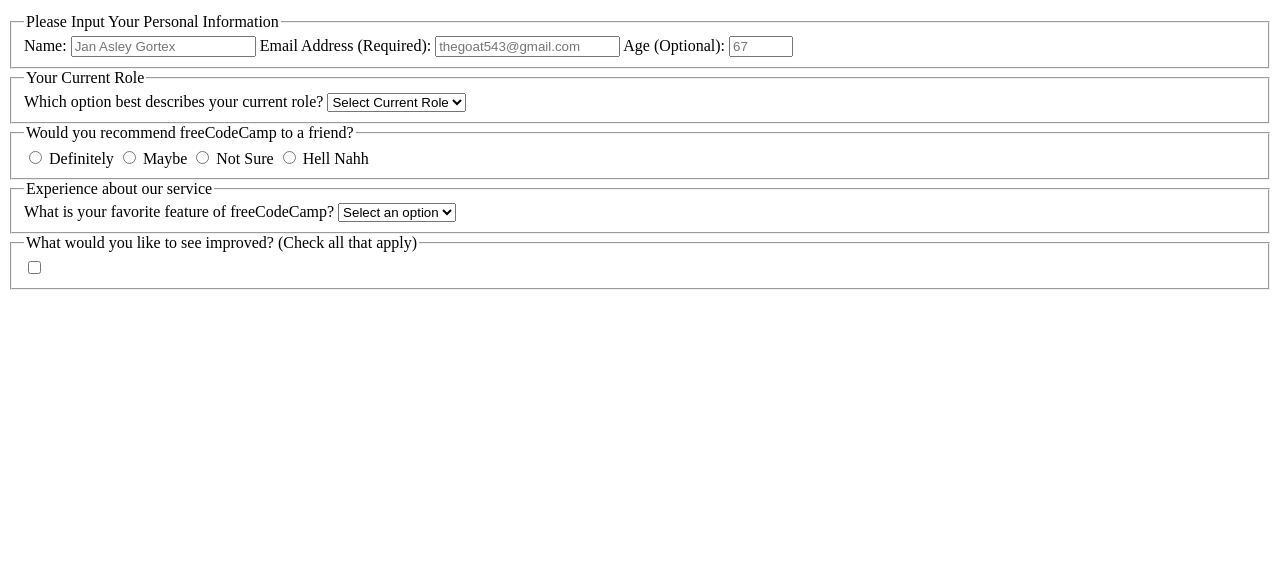
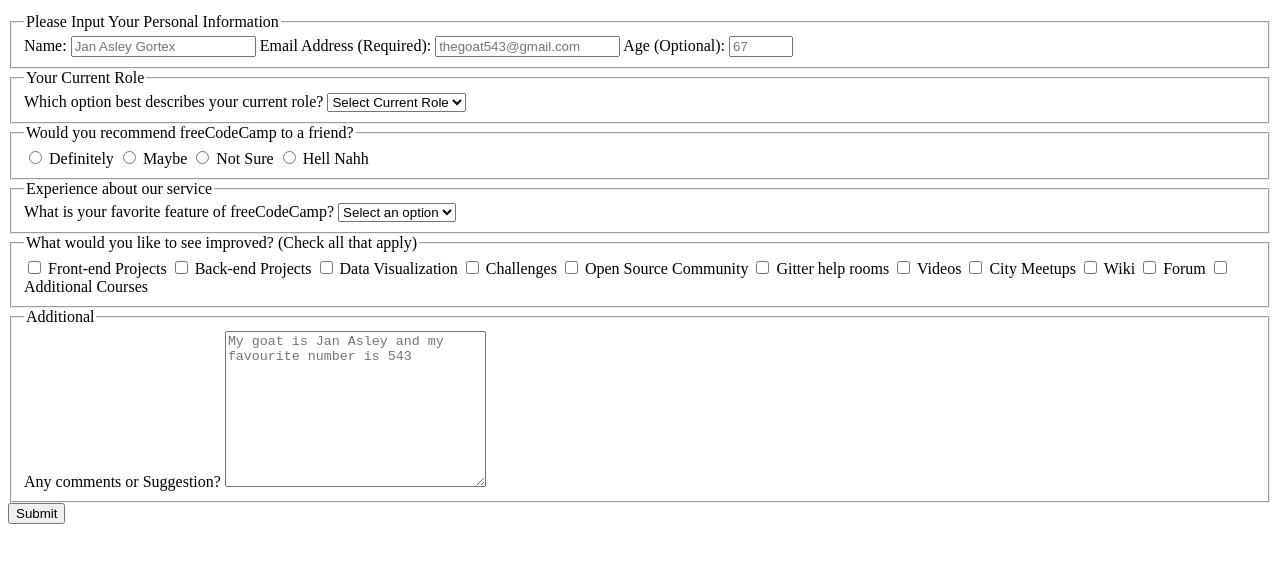
Before and after one commit to JustineBetito/Streak, a plain HTML site: page Forms and Tables HTML/SurveyFormCertificationProject.html in a window 1280 px wide. Shown: the part 101-664 px from the top of the page. Drawn offline with Linux system fonts and the light colour scheme.

Commit message:
my first draft before checking and debugging later

```diff
--- a/Forms and Tables HTML/SurveyFormCertificationProject.html
+++ b/Forms and Tables HTML/SurveyFormCertificationProject.html
@@ -78,8 +78,49 @@
                 <fieldset>
                     <legend>What would you like to see improved? (Check all that apply)</legend>
 
-                    <input type="checkbox"/>
+                    <input type="checkbox" id="front-end" name="improved" value="front-end"/>
+                    <label for="front-end">Front-end Projects</label>
+
+                    <input type="checkbox" id="back-end" name="improved" value="back-end"/>
+                    <label for="back-end">Back-end Projects</label>
+
+                    <input type="checkbox" id="data-visualization" name="improved" value="data-visualization"/>
+                    <label for="data-visualization">Data Visualization</label>
+
+                    <input type="checkbox" id="challenges" name="improved" value="challenges"/>
+                    <label for="challenges">Challenges</label>
+
+                    <input type="checkbox" id="open-source" name="improved" value="open-source"/>
+                    <label for="open-source">Open Source Community</label>
+
+                    <input type="checkbox" id="gitter-help" name="improved" value="gitter-help"/>
+                    <label for="gitter-help">Gitter help rooms</label>
+
+                    <input type="checkbox" id="videos" name="improved" value="videos"/>
+                    <label for="videos">Videos</label>
+
+                    <input type="checkbox" id="city-meetups" name="improved" value="city-meetups"/>
+                    <label for="city-meetups">City Meetups</label>
+
+                    <input type="checkbox" id="wiki" name="improved" value="wiki"/>
+                    <label for="wiki">Wiki</label>
+
+                    <input type="checkbox" id="forum" name="improved" value="forum"/>
+                    <label for="forum">Forum</label>
+
+                    <input type="checkbox" id="additional-courses" name="improved" value="additional-courses"/>
+                    <label for="additional-courses">Additional Courses</label>
+
                 </fieldset>
+
+                <fieldset>
+                    <legend>Additional</legend>
+
+                    <label for="comments">Any comments or Suggestion?</label>
+                    <textarea id="comments" name="comments" cols="30" rows="10" placeholder="My goat is Jan Asley and my favourite number is 543"></textarea>
+                </fieldset>
+
+                <button type="submit">Submit</button>
 
 
            </form>
```
